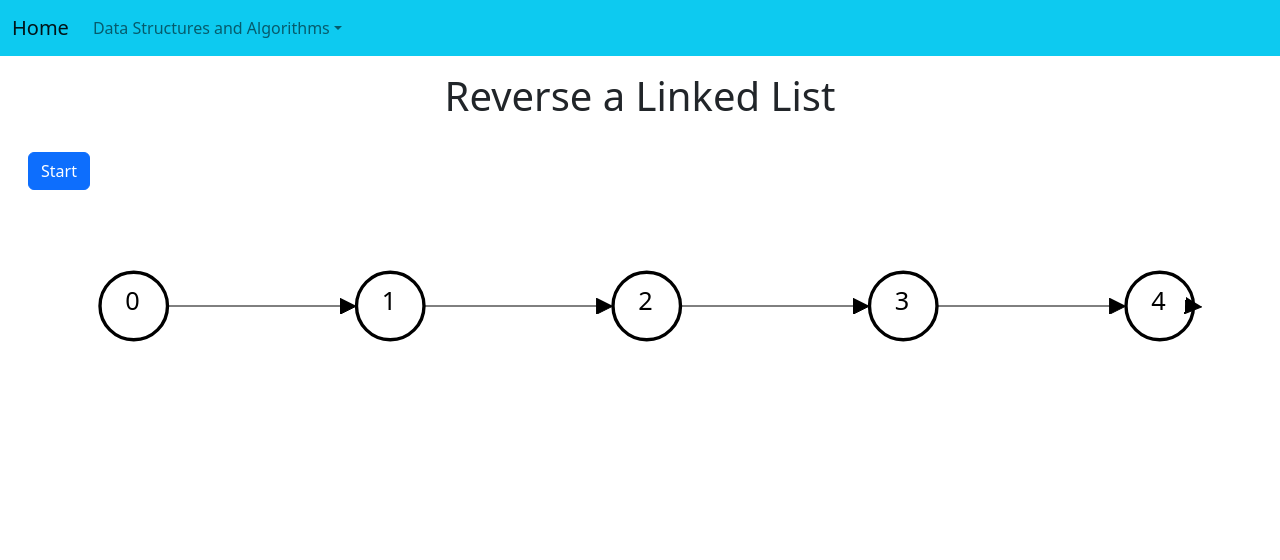
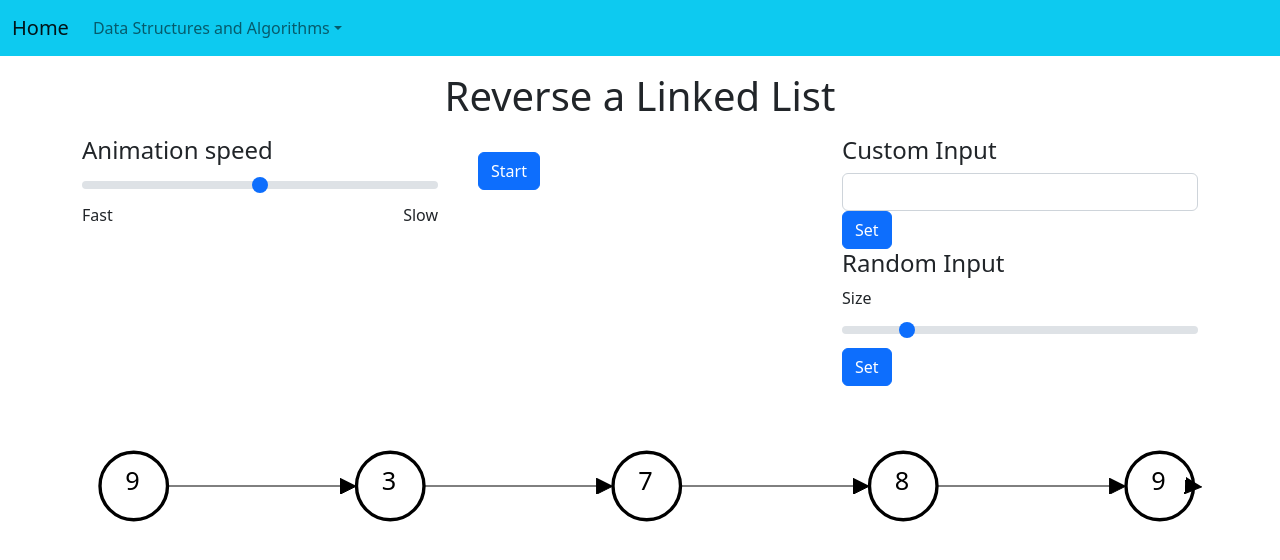
Before and after one commit to benjaminJohnson2204/Algorithm-Visualizations, a Next.js app: page /dsa/linked-list/reverse in a window 1280 px wide. Shown: the top 560 px of the page. Built offline with nearby package versions, Linux system fonts and the light colour scheme.

Commit message:
Speed and input controls and colors for reversing linked list

```diff
--- a/components/contols/InputControls.tsx
+++ b/components/contols/InputControls.tsx
@@ -1,6 +1,7 @@
 import { Button, Form } from "react-bootstrap";
 
 export default function InputControls(props: {
+  maxLength: number;
   setCustomInput: (customInput: string) => void;
   setRandomInput: (randomInputLength: number) => void;
 }) {
@@ -23,7 +24,7 @@ export default function InputControls(props: {
         <Form.Label>Size</Form.Label>
         <Form.Range
           min="1"
-          max="200"
+          max={props.maxLength.toString()}
           defaultValue={"5"}
           onChange={(event) =>
             (randomInputLength = parseInt(event.target.value))
--- a/lib/dsa/linked-list/reverse.tsx
+++ b/lib/dsa/linked-list/reverse.tsx
@@ -1,3 +1,9 @@
+export class NodeColors {
+  static DEFAULT = "white";
+  static ACTIVE_1 = "green";
+  static ACTIVE_2 = "blue";
+}
+
 export interface ListNode {
   key: number;
   value: number;
@@ -17,7 +23,7 @@ export const getRandomList = (length: number) => {
   for (let i = 0; i < length; i++) {
     initiaList.push({
       key: i,
-      value: i, // minNumVal + Math.floor(Math.random() * (maxNumVal - minNumVal)),
+      value: minNumVal + Math.floor(Math.random() * (maxNumVal - minNumVal)),
       nextKey: i === length - 1 ? -1 : i + 1,
     });
   }
@@ -36,14 +42,41 @@ export const reverseLinkedList = (list: ListNode[]) => {
         node.key === originalHead.key ? list[nextIndex].nextKey : node.nextKey,
     }));
     originalHead.nextKey = list[nextIndex].nextKey;
-    states.push({ list: list.map((node) => ({ ...node })) });
+    states.push({
+      list: list.map((node) => ({ ...node })),
+      colors: list.map((node, index) =>
+        index === nextIndex
+          ? NodeColors.ACTIVE_1
+          : index === 0
+          ? NodeColors.ACTIVE_2
+          : NodeColors.DEFAULT
+      ),
+    });
 
     list[nextIndex].nextKey = list[0].key;
-    states.push({ list: list.map((node) => ({ ...node })) });
+    states.push({
+      list: list.map((node) => ({ ...node })),
+      colors: list.map((node, index) =>
+        index === nextIndex
+          ? NodeColors.ACTIVE_1
+          : index === 0
+          ? NodeColors.ACTIVE_2
+          : NodeColors.DEFAULT
+      ),
+    });
 
     list.splice(0, 0, list[nextIndex]);
     list.splice(nextIndex + 1, 1);
-    states.push({ list: list.map((node) => ({ ...node })) });
+    states.push({
+      list: list.map((node) => ({ ...node })),
+      colors: list.map((node, index) =>
+        index === nextIndex
+          ? NodeColors.ACTIVE_1
+          : index === 0
+          ? NodeColors.ACTIVE_2
+          : NodeColors.DEFAULT
+      ),
+    });
 
     for (let j = 0; j < list.length; j++) {
       if (list[j].key === originalHead.nextKey) {
--- a/pages/dsa/array/sort.tsx
+++ b/pages/dsa/array/sort.tsx
@@ -93,8 +93,8 @@ const Sort: NextPage = () => {
             steps = selectionSort(array);
             break;
         }
+        curStepIndex = 0;
       }
-      curStepIndex = 0;
       runSortingStep();
     } else {
       paused = true;
@@ -212,6 +212,7 @@ const Sort: NextPage = () => {
           </Col>
           <Col xs={12} md={4}>
             <InputControls
+              maxLength={200}
               setCustomInput={(input) => {
                 try {
                   setArray(
--- a/pages/dsa/linked-list/reverse.tsx
+++ b/pages/dsa/linked-list/reverse.tsx
@@ -1,13 +1,16 @@
+import InputControls from "@/components/contols/InputControls";
+import SpeedControls from "@/components/contols/SpeedControls";
 import * as d3 from "d3";
 import {
   getRandomList,
   ListNode,
+  NodeColors,
   reverseLinkedList,
   State,
 } from "lib/dsa/linked-list/reverse";
 import { NextPage } from "next";
 import { useEffect, useState } from "react";
-import { Button, Container } from "react-bootstrap";
+import { Button, Col, Container, Row } from "react-bootstrap";
 
 let paused = false,
   steps: State[] = [],
@@ -137,9 +140,8 @@ const Reverse: NextPage = () => {
       paused = false;
       if (steps.length === 0) {
         steps = reverseLinkedList([...list]);
+        curStepIndex = 0;
       }
-      curStepIndex = 0;
-
       runSortingStep();
     } else {
       paused = true;
@@ -148,7 +150,6 @@ const Reverse: NextPage = () => {
 
   const runSortingStep = async () => {
     const state = steps[curStepIndex];
-    console.log(state.list);
     const newTransition = d3
       .transition()
       .duration(transitionDuration)
@@ -159,13 +160,24 @@ const Reverse: NextPage = () => {
       .selectAll(".node")
       .transition(newTransition);
 
-    nodeGroup.select("circle").attr("cx", (d, i: number) => {
+    nodeGroup
+      .select("circle")
+      .attr("cx", (d, i: number) => {
         for (let j = 0; j < state.list.length; j++) {
           if (state.list[j].key === i) {
             return j * spaceBetweenNodes + margin.left + nodeRadius;
           }
         }
         return 0;
+      })
+      .style("fill", (datum, i: number) => {
+        const d = datum as ListNode;
+        for (let newIndex = 0; newIndex < state.list.length; newIndex++) {
+          if (state.list[newIndex].key === i) {
+            return state.colors ? state.colors[newIndex] : NodeColors.DEFAULT;
+          }
+        }
+        return NodeColors.DEFAULT;
       });
 
     nodeGroup.select("text").attr("x", (datum, i: number) => {
@@ -181,6 +193,7 @@ const Reverse: NextPage = () => {
       }
       return 0;
     });
+
     nodeGroup.select("path").attr("d", (datum, i: number) => {
       const d = datum as ListNode;
       let index = -1,
@@ -234,13 +247,43 @@ const Reverse: NextPage = () => {
   return (
     <div className="page">
       <h1 className="m-3">Reverse a Linked List</h1>
-      <Container fluid>
+      <Container>
+        <Row>
+          <Col xs={12} md={4}>
+            <SpeedControls
+              setTransitionDuration={(duration) =>
+                (transitionDuration = duration)
+              }
+            />
+          </Col>
+          <Col xs={12} md={4}>
             <Button
               className="m-3"
               onClick={() => setBegun((prevBegun) => !prevBegun)}
             >
               {begun ? "Pause" : "Start"}
             </Button>
+          </Col>
+          <Col xs={12} md={4}>
+            <InputControls
+              maxLength={25}
+              setCustomInput={(input) => {
+                try {
+                  setList(
+                    eval(input).map(
+                      (num: number, index: number, array: number[]) => ({
+                        key: index,
+                        value: num,
+                        nextKey: index === array.length - 1 ? -1 : index + 1,
+                      })
+                    )
+                  );
+                } catch (error) {}
+              }}
+              setRandomInput={(length) => setList(getRandomList(length))}
+            />
+          </Col>
+        </Row>
       </Container>
       <svg
         style={{
```
Lines whose indentation alone changed are shown as unchanged.
